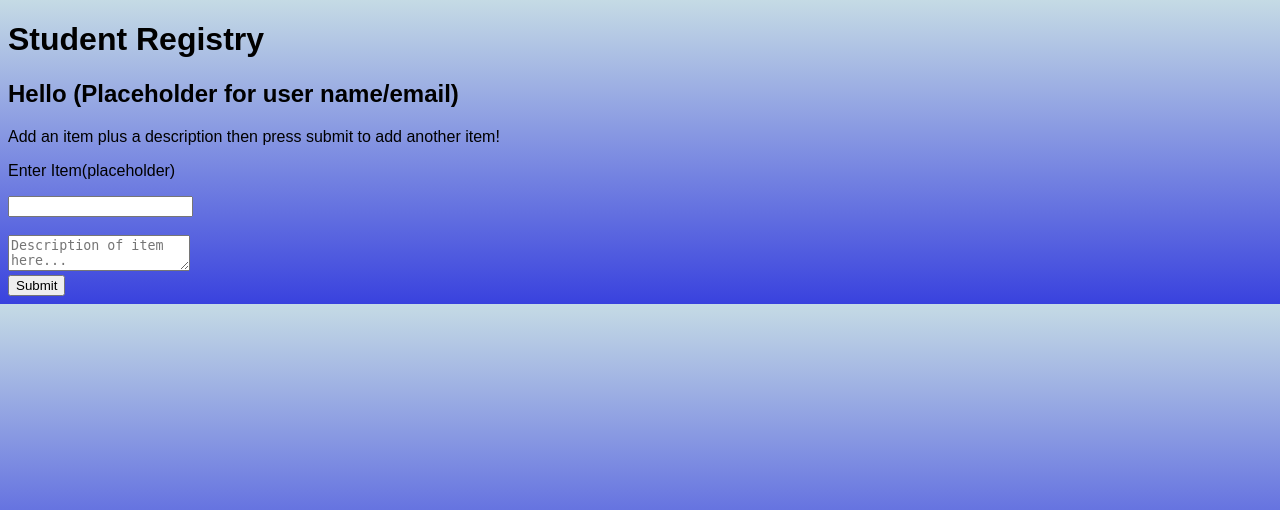
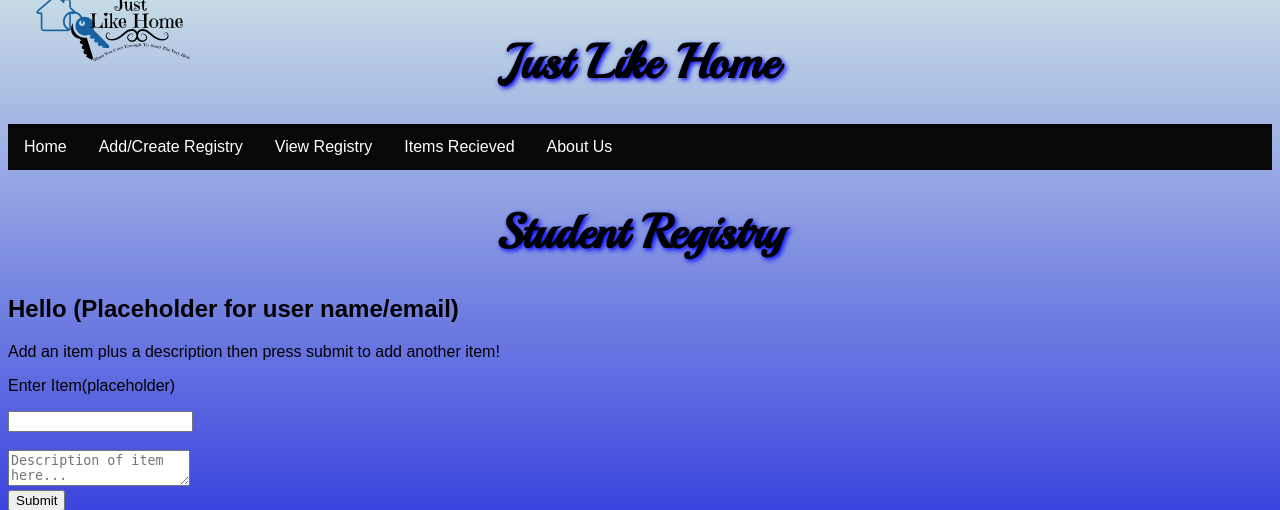
Before and after one commit to oXDE4THROWXo/Student-repository-, a Python web app: template templates/newregistrytemplate.html in a window 1280 px wide. Shown: the top 510 px of the page. Run offline with Jinja, Linux system fonts and the light colour scheme; the template is opened without the code that fills it, so the values that code supplies are empty.

Commit message:
new registry

```diff
--- a/templates/aboutus.html
+++ b/templates/aboutus.html
@@ -26,7 +26,7 @@
 <p id="aboutus">About Us</p>
 
 <body>
-    <img id="chris" class="pics" src="resources/chris.jpg">
+    <img id="chris" class="pics" src="resources/chris.jpg.JPG">
     <p>Chris Waters is an incoming freshman at the prestigous Howard University from Erial, New Jersey. He plans on majoring in Computer Science with a concentration in Cyber Security. He is apart of ROTC.</p>
     <img id="sav" class="pics" src="resources/savannah.jpg">
     <p>Savannah Evans is an incoming freshman at Hampton University from Savannah, Georgia. She will be cheering for at Hampton in the fall. She will be majoring in Copmputer Science and minoring in Film.</p>
--- a/templates/newregistrytemplate.html
+++ b/templates/newregistrytemplate.html
@@ -1,9 +1,22 @@
 <!DOCTYPE html>
 <html>
 <head>
-    <title>{{ title }}</title>
+    <title>New Registry</title>
     <link rel="stylesheet" type="text/css" href="resources/home.css">
+    <link rel="stylesheet" type="text/css" href="resources/homewmenu.css">
+<!--     <link rel="stylesheet" type="text/css" href="resources/newregistry.css"> -->
+    <link href="https://fonts.googleapis.com/css?family=Playball" rel="stylesheet">
+    <link rel="stylesheet" type="text/css" href="resources/subthx.css">
 </head>
+<img id="logo" src="resources/logo.png">
+<h1>Just Like Home</h1>
+<ul>
+  <li><a class="active" href="/home">Home</a></li>
+  <li><a href="/newregistry">Add/Create Registry</a></li>
+  <li><a href="/view">View Registry</a></li>
+  <li><a href="/recieved">Items Recieved</a></li>
+  <li><a href="/aboutus">About Us</a></li>
+</ul>
 <body>
 <h1> Student Registry</h1>
 <h2> Hello (Placeholder for user name/email) </h2>
```
Also changed, not shown: resources/newregistry.css (added, +11 -0 lines).
